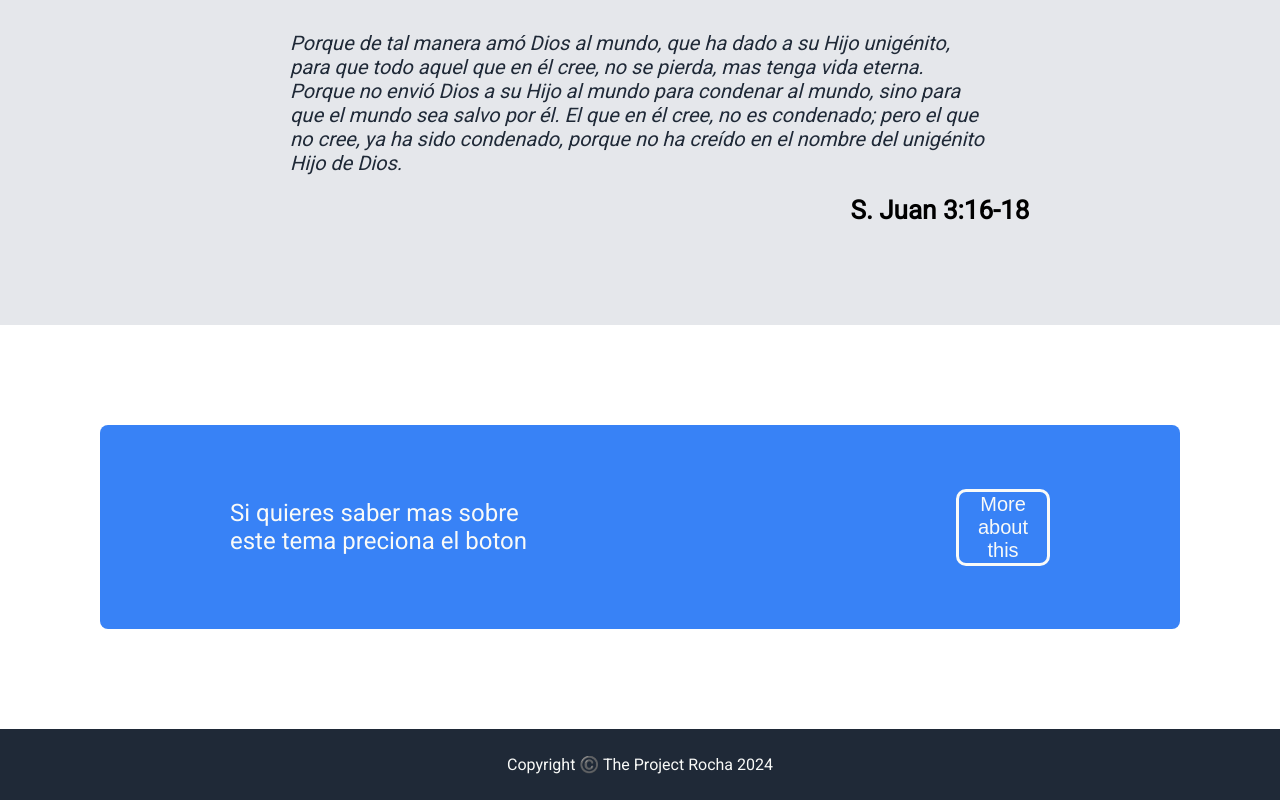
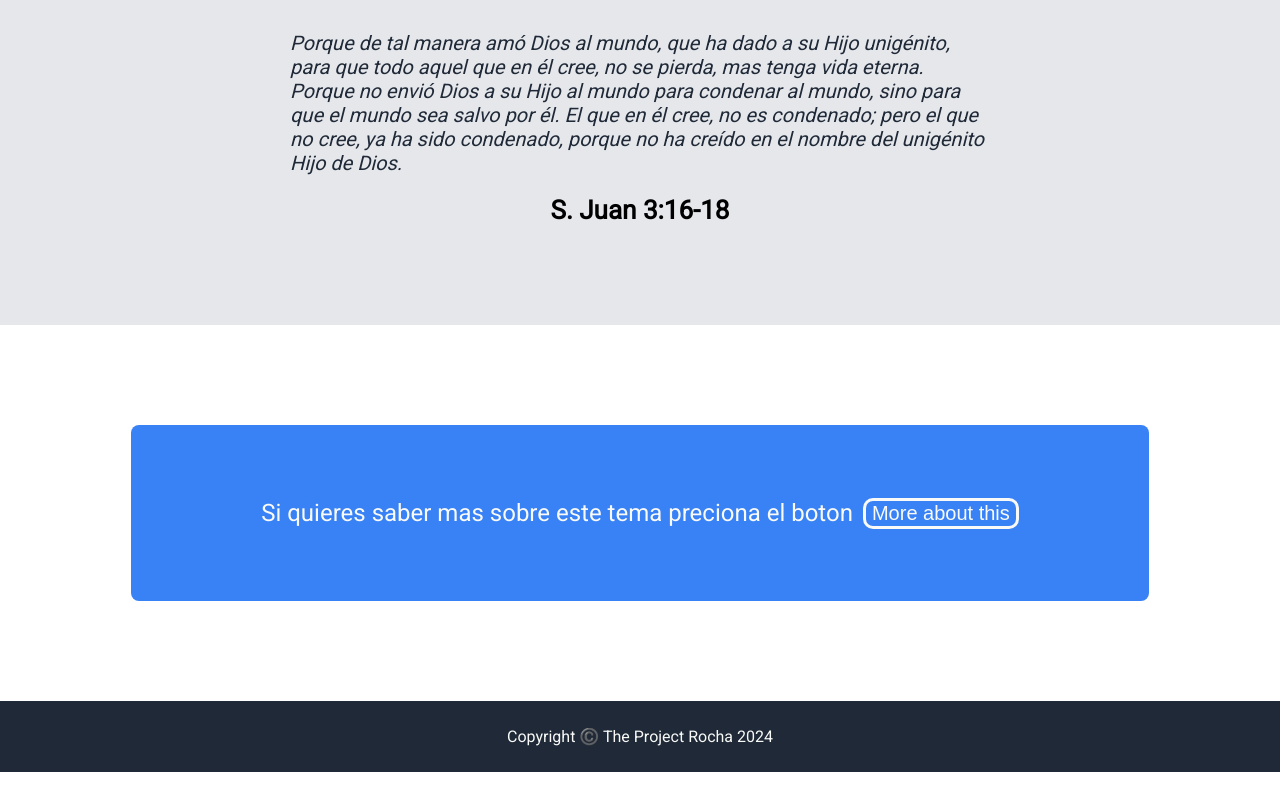
Before and after one commit to MytsicRocha/LandingPage, a plain HTML site: page index.html in a window 1280 px wide. Shown: the part 1167-1967 px from the top of the page. After the commit the page ends 1939 px from the top, so only its background shows below. Drawn offline with Linux system fonts and the light colour scheme.

Commit message:
Agregar Wrap al Info and Mencion

```diff
--- a/style.css
+++ b/style.css
@@ -106,8 +106,8 @@ ul {
 
 .Mencion div {
     display: flex;
-    margin-left: 600px;
     font-size: 26px;
+    flex-wrap: wrap;
 }
 
 .mas {
@@ -122,9 +122,10 @@ ul {
     background: #3882F6;
     padding: 50px;
     color: #f9faf8;
-    gap: 400px;
+    gap: 10px;
     border-radius: 8px;
     align-items: center;
+    flex-wrap: wrap;
 }
 .cuad p {
     margin-left: 80px;
```
